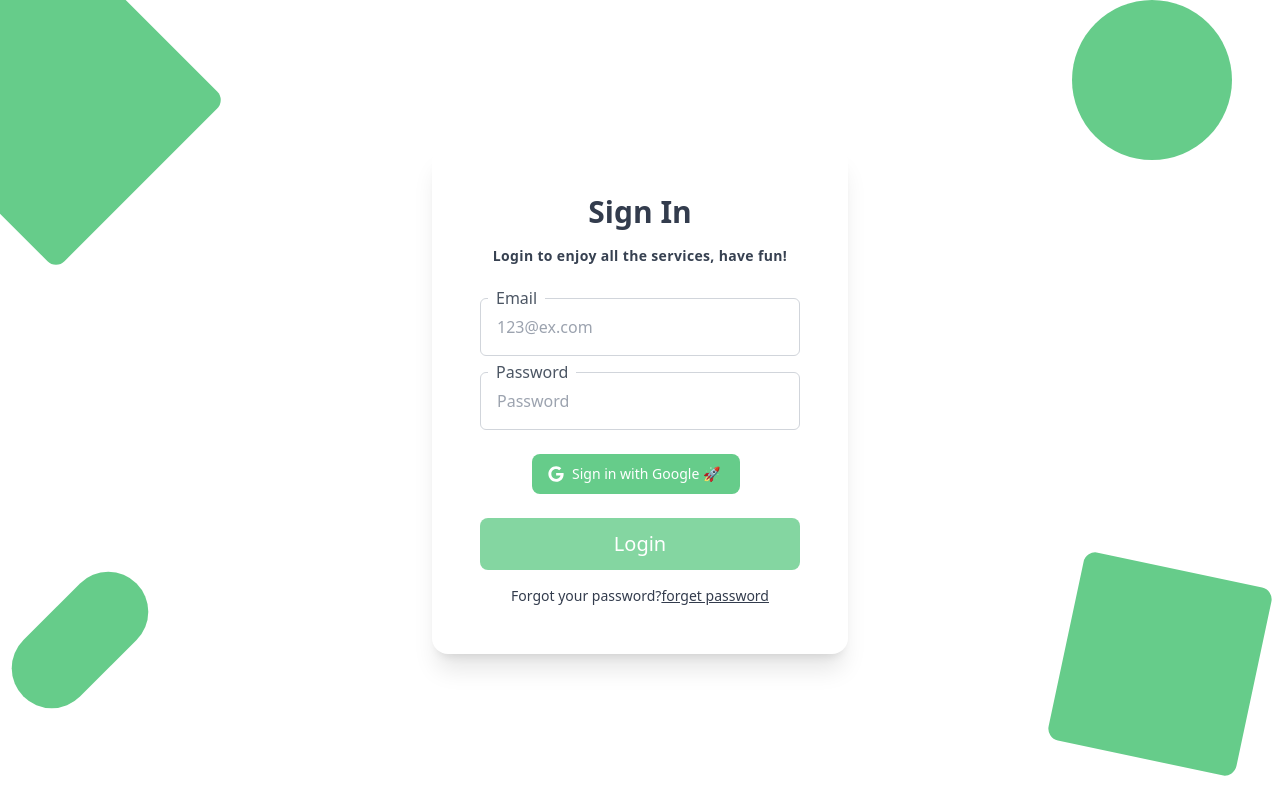
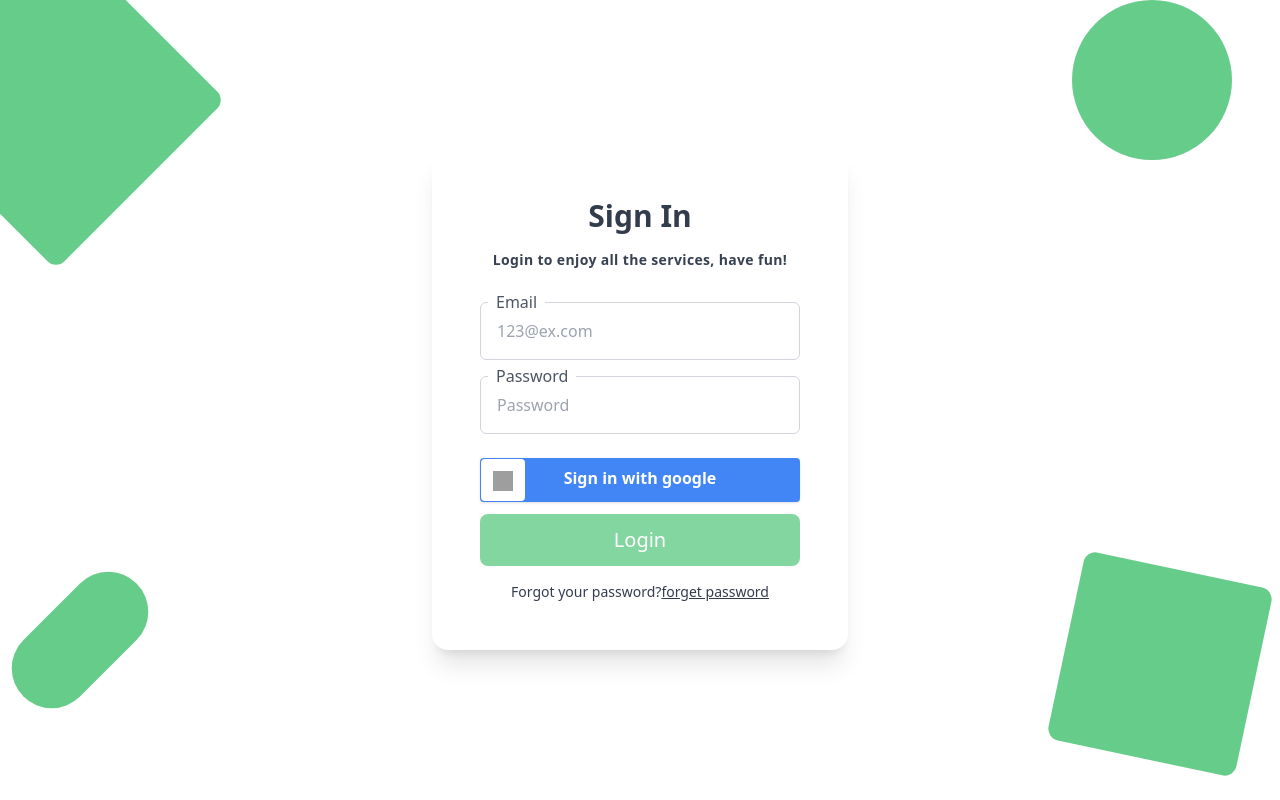
Before and after one commit to basel2053/Small-Blog-React, a React (Vite) app: page /login in a window 1280 px wide. Built offline with nearby package versions, Linux system fonts and the light colour scheme; grey boxes are pictures that could not be loaded.

Commit message:
adding google signin button

```diff
--- /dev/null
+++ b/src/components/GoogleButton.tsx
@@ -0,0 +1,20 @@
+const GoogleButton = (props: { loginHandler: React.MouseEventHandler<HTMLDivElement> }) => {
+  return (
+    <div
+      className='max-w-xs h-11 bg-[#4285f4] rounded mb-3 cursor-pointer shadow hover:shadow-[ 0 0 6px #4285f4] active:bg-[#1669F2]'
+      onClick={props.loginHandler}
+    >
+      <div className=' absolute mt-[1px] ml-[1px] h-[42px] w-11 rounded bg-white'>
+        <img
+          className='google-icon absolute mt-3 ml-3 h-5 w-5'
+          src='https://upload.wikimedia.org/wikipedia/commons/5/53/Google_%22G%22_Logo.svg'
+        />
+      </div>
+      <p className=' pt-2 text-white '>
+        <b>Sign in with google</b>
+      </p>
+    </div>
+  );
+};
+
+export default GoogleButton;
--- a/src/components/Profile/Profile.tsx
+++ b/src/components/Profile/Profile.tsx
@@ -13,7 +13,7 @@ const Profile = () => {
   useEffect(() => {
     const getPost = async () => {
       const { data } = await privateHttp.get(`users/${author}`);
-      setPosts(data.author);
+      setPosts(data.posts);
     };
     getPost();
   }, [author]);
--- a/src/pages/Login.tsx
+++ b/src/pages/Login.tsx
@@ -6,12 +6,13 @@ import useBlogContext from '../hook/use-blogContext';
 import { Link, useLocation, useNavigate, useSearchParams } from 'react-router-dom';
 import ConfirmMessage from '../components/ConfirmMessage';
 import { useGoogleLogin } from '@react-oauth/google';
+import GoogleButton from '../components/GoogleButton';
 
 const Login = () => {
   const { setUser } = useBlogContext();
   const [searchParams, setSearchParams] = useSearchParams();
 
-  const naviage = useNavigate();
+  const navigate = useNavigate();
   const location = useLocation();
   // ! from will give us where the user came from instead of just navigating them to the home page
   const from = location.state?.from.pathname || '/';
@@ -34,7 +35,7 @@ const Login = () => {
       setLoginMsg(`Error: ${(errors as IValidationError).msg || errors}`);
     } else {
       setUser(data);
-      naviage(from, { replace: true });
+      navigate(from, { replace: true });
     }
   };
 
@@ -43,7 +44,7 @@ const Login = () => {
     onSuccess: async ({ code }) => {
       const { data } = await useHttp('users/oauth2/google', 'POST', { code });
       setUser(data);
-      naviage(from, { replace: true });
+      navigate(from, { replace: true });
     },
     onError: errorResponse => console.log(errorResponse),
   });
@@ -88,7 +89,7 @@ const Login = () => {
           )}
         </div>
         <div className='text-center mt-6'>
-          <button
+          {/* <button
             onClick={googleLogin}
             type='button'
             className='text-white bg-primary hover:bg-primary/90 focus:ring-4 focus:outline-none focus:ring-primary/50 font-medium rounded-lg text-sm px-5 py-2.5 text-center inline-flex items-center dark:focus:ring-primary/55 mr-2 mb-6'
@@ -109,7 +110,8 @@ const Login = () => {
               ></path>
             </svg>
             Sign in with Google 🚀
-          </button>
+          </button> */}
+          <GoogleButton loginHandler={googleLogin} />
           <button
             className='py-3 w-full text-xl text-white cursor-pointer bg-primary rounded-lg transition-colors hover:bg-primary-focus disabled:cursor-default disabled:bg-primary disabled:bg-opacity-80'
             disabled={!formIsValid}
--- a/src/pages/Signup.tsx
+++ b/src/pages/Signup.tsx
@@ -44,19 +44,19 @@ const Signup = () => {
     <>
       <div className='bg-white relative lg:py-20'>
         <div
-          className='flex flex-col items-center justify-between pt-0 pr-10 pb-0 pl-10 mt-0 mr-auto mb-0 ml-auto max-w-7xl
-      xl:px-5 lg:flex-row'
+          className='flex flex-col items-center justify-between pt-0 pr-4 pb-0 pl-4 mt-0 mr-auto mb-0 ml-auto max-w-7xl
+      xl:px-5 lg:flex-row sm:pl-10 sm:pr-10'
         >
-          <div className='flex flex-col items-center w-full pt-5 pr-10 pb-20 pl-10 lg:pt-20 lg:flex-row'>
-            <div className='w-full bg-cover relative max-w-md lg:max-w-2xl lg:w-7/12'>
+          <div className='flex flex-col items-center w-full pt-5 pr-4 pb-20 pl-4 lg:pt-20 lg:flex-row sm:pl-10 sm:pr-10'>
+            <div className='w-full bg-cover relative max-w-md lg:max-w-2xl lg:w-7/12 hidden lg:block xs:hidden'>
               <div className='flex flex-col items-center justify-center w-full h-full relative lg:pr-10'>
                 <img src='/Run_-_Health_qcghbu.png' className='btn-' />
               </div>
             </div>
             <div className='w-full mt-20 mr-0 mb-0 ml-0 relative z-10 max-w-2xl lg:mt-0 lg:w-5/12'>
               <div
-                className='flex flex-col items-start justify-start pt-10 pr-10 pb-10 pl-10 bg-white shadow-2xl rounded-xl
-              relative z-10'
+                className='flex flex-col items-start justify-start pt-10 pr-4 pb-10 pl-4 bg-white shadow-2xl rounded-xl
+              relative z-10 sm:pl-10 sm:pr-10'
               >
                 <p className='text-rose-500 underline'>{submitMsg}</p>
                 <p className='w-full text-4xl font-medium text-center leading-snug font-serif'>
--- a/src/token/PresistenceLogin.tsx
+++ b/src/token/PresistenceLogin.tsx
@@ -2,8 +2,6 @@ import { useEffect, useState } from 'react';
 import useRefreshToken from '../hook/use-refreshToken';
 import useAuth from '../hook/use-blogContext';
 import { Outlet } from 'react-router-dom';
-import Navbar from '../components/layout/Navbar';
-import Footer from '../components/layout/Footer';
 
 const PresistenceLogin = () => {
   const [isLoading, setIsLoading] = useState(true);
```
